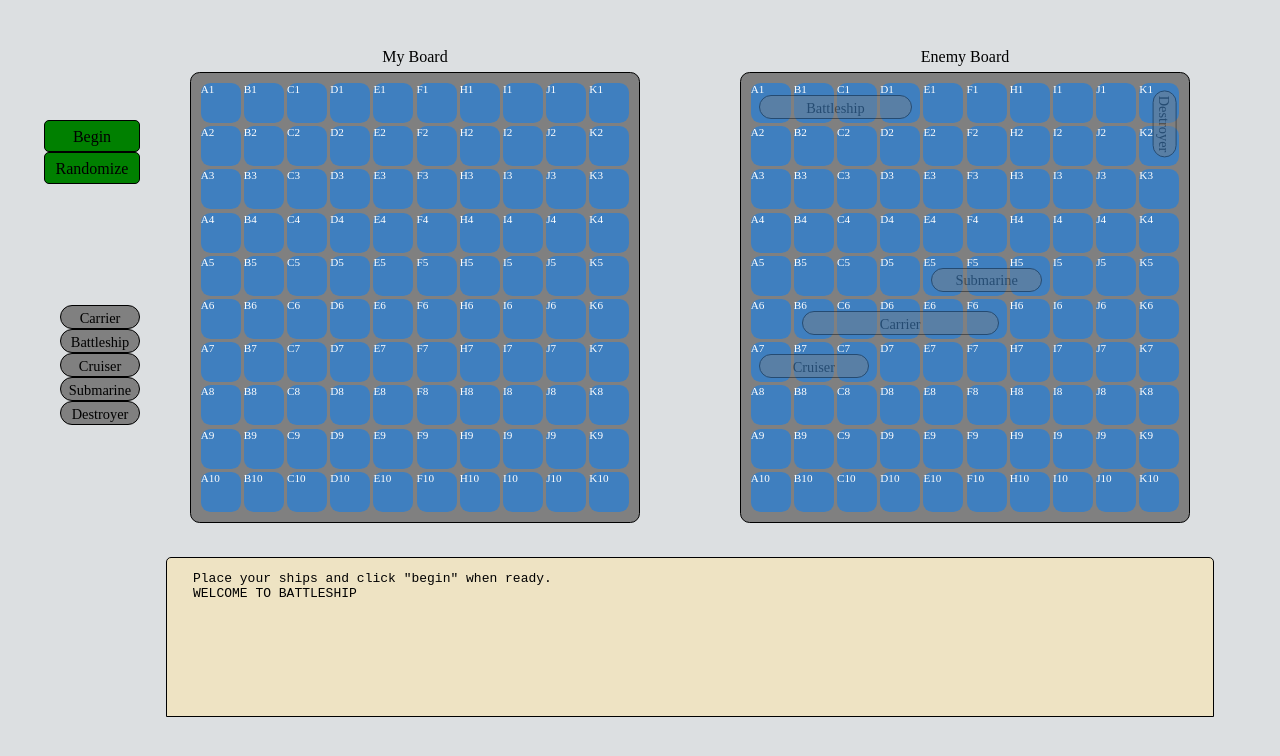
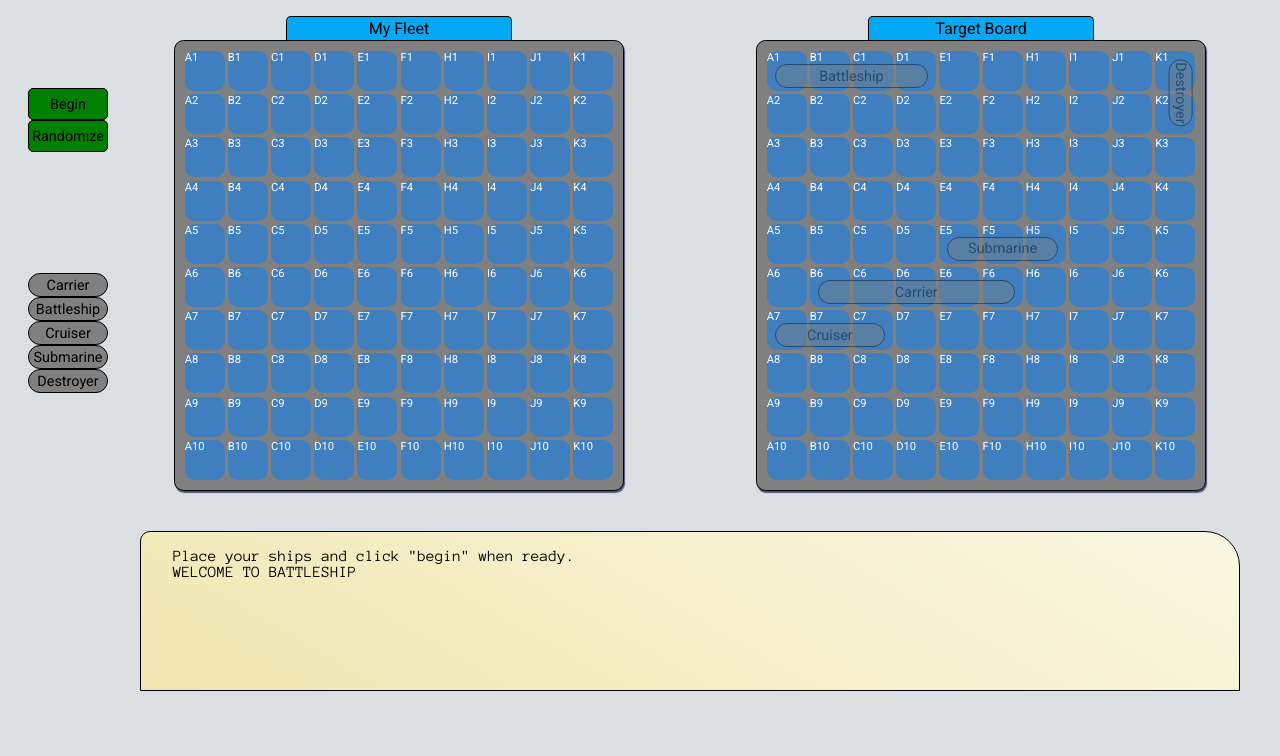
Before and after one commit to thelornenelson/battleship, a plain HTML site: page index.html in a window 1280 px wide. Drawn offline with nearby package versions, Linux system fonts and the light colour scheme.

Commit message:
improved styling

```diff
--- a/battleship.js
+++ b/battleship.js
@@ -34,6 +34,9 @@ $(document).ready(function(){
   $("#begin").on("click", function(){
     if(areShipsReady(myShips)){
       areShipsReady(enemyShips);
+      // this removes the pointer and hover effect
+      $(`.player.ship.movable`).removeClass("movable");
+
       $("#begin").remove();
       $("#randomize").remove();
       logToTicker("Game On!");
@@ -289,7 +292,7 @@ $(document).ready(function(){
 
     let $message = $("<div>").text(message);
     if(important){
-      $message.addClass("bold");
+      $message.addClass("important");
     }
     $message.prependTo($(".console"));
   }
@@ -361,12 +364,12 @@ $(document).ready(function(){
   // ties jQuery object elm to move with the mouse cursor
   function move(elm){
 
-    // this class is used to keep the ships "small" until placement has started
-    elm.removeClass("initial-size");
     // this removes it from the shipyard div so it doesn't mess with page layout
-    elm.css({position: "absolute"});
+    // elm.css({position: "absolute"});
 
     $(document).on("mousemove", function(w){
+      // this class is used to keep the ships "small" until placement has started
+      elm.removeClass("initial-size");
       //check if element is rotated, and apply position corrections
       let corr = {xCorr: 0, yCorr: 0};
       if(elm.hasClass("rotate90")){
--- a/index.html
+++ b/index.html
@@ -3,16 +3,17 @@
   <head>
     <meta charset="utf-8">
     <title>Battleship</title>
+    <link href="https://fonts.googleapis.com/css?family=Anonymous+Pro|Roboto" rel="stylesheet">
     <link rel="stylesheet" href="styles.css">
   </head>
   <body>
       <div class="main-grid">
         <div id="player-board" class="board-container">
-          <div class="board-header">My Board</div>
+          <div class="board-header">My Fleet</div>
           <div class="board">[Placeholder for Player's Board]</div>
         </div>
         <div id="enemy-board" class="board-container">
-          <div class="board-header">Enemy Board</div>
+          <div class="board-header">Target Board</div>
           <div class="board">[Placeholder for Enemy's Board]</div>
         </div>
         <div class="commands">
@@ -20,11 +21,11 @@
           <div id="randomize" class="button">Randomize</div>
         </div>
         <div class="shipyard">
-          <div data-ship-id="0" class="player ship carrier initial-size">Carrier</div>
-          <div data-ship-id="1" class="player ship battleship initial-size">Battleship</div>
-          <div data-ship-id="2" class="player ship cruiser initial-size">Cruiser</div>
-          <div data-ship-id="3" class="player ship submarine initial-size">Submarine</div>
-          <div data-ship-id="4" class="player ship destroyer initial-size">Destroyer</div>
+          <div data-ship-id="0" class="player ship carrier initial-size movable">Carrier</div>
+          <div data-ship-id="1" class="player ship battleship initial-size movable">Battleship</div>
+          <div data-ship-id="2" class="player ship cruiser initial-size movable">Cruiser</div>
+          <div data-ship-id="3" class="player ship submarine initial-size movable">Submarine</div>
+          <div data-ship-id="4" class="player ship destroyer initial-size movable">Destroyer</div>
         </div>
         <div class="console">
           <div>Place your ships and click "begin" when ready.</div>
--- a/styles.css
+++ b/styles.css
@@ -1,6 +1,8 @@
 body {
   padding: 0;
   background-color: #dcdfe1;
+
+  font-family: 'Roboto', sans-serif;
 }
 
 .board-square {
@@ -23,6 +25,7 @@ body {
   grid-template-columns: repeat(10, 2.5em);
   grid-auto-rows: 2.5rem;
   grid-gap: 0.2rem;
+  box-shadow: 1px 2px 1px 0px rgba(29,38,87,0.75);
 }
 
 .board-header {
@@ -30,18 +33,16 @@ body {
   grid-column-end: 2;
   grid-row-start: 1;
   grid-row-end: 2;
+  justify-self: center;
   height: 1.5rem;
+  line-height: 1.5rem;
   text-align: center;
+  width: 50%;
+  background-color: #03a9f4;
+  border: 1px solid black;
+  border-radius: 5px 5px 0px 0px;
+  border-bottom: none;
 }
-
-/* .board-left  {
-  grid-column-start: 1;
-  grid-column-end: 2;
-  grid-row-start: 2;
-  grid-row-end: 3;
-  width: 1.5rem
-
-} */
 
 .rotate90 {
   transform: rotate(90deg);
@@ -94,6 +95,7 @@ body {
   border-radius: 0.75rem;
   border: solid 1px black;
   text-align: center;
+  line-height: 1rem;
   font-size: 0.9rem;
   z-index: 1;
   position: relative;
@@ -109,6 +111,13 @@ body {
   width: 5rem;
 }
 
+.ship.movable {
+  cursor: pointer;
+}
+.ship.movable:hover {
+  background-color: #a8a8a8;
+}
+
 .ship-position {
   position: relative;
   left:  0.5rem;
@@ -120,40 +129,36 @@ div {
 }
 
 .main-grid {
-  padding: 2rem;
+  /* border: 2px solid black; */
+  /* padding: 2rem; */
+  margin: 2rem;
   display: grid;
   margin: auto;
   grid-template-columns: 100px repeat(2, 1fr);
-  /* grid-template-areas: "player-board enemy-board"
-                        "commands commands"
-                        "shipyard shipyard"
-                        "console console"; */
   grid-template-areas: "commands player-board enemy-board"
                         "shipyard player-board enemy-board"
                         ". console console";
 }
 
 
-/* .inline {
-  display: inline-block;
-} */
-
 .console {
   height: 10rem;
   max-height: 10rem;
-  font-family: monospace;
-  background-color: #eee3c3;
+  font-family: 'Anonymous Pro', monospace;
+  background: #eee3c3;
+  background: linear-gradient(30deg, #f1e7b1 0%,#f9f7e3 100%);
   padding: 1em 2em;
   margin: 2em;
   border: solid black 1px;
-  border-radius: 5px 5px 0 0;
+  border-radius: 10px 35px 0 0;
   overflow: scroll;
   grid-area: console;
   grid-column-start: 2;
 }
 
-.bold {
-  font-weight: bold;
+.console .important {
+  font-weight: 700;
+  font-size: 1.1em;
 }
 
 .commands {
@@ -165,12 +170,13 @@ div {
 
 .button {
   height: 2rem;
-  width: 6rem;
+  width: 5rem;
   border-radius: 5px;
   background-color: green;
   text-align: center;
   line-height: 2rem;
   border: 1px solid black;
+  font-size: 0.9rem;
   /* display: inline-block; */
   cursor: pointer;
 }
```
